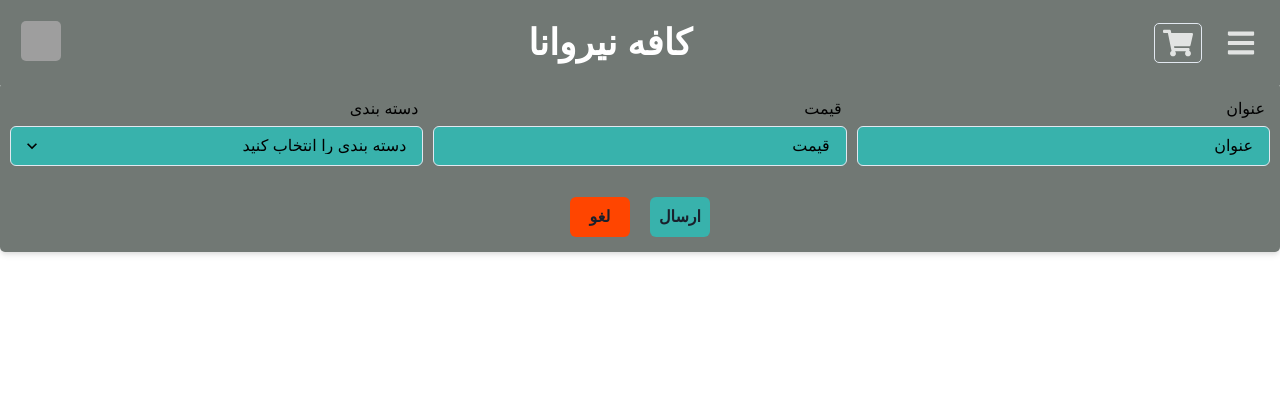
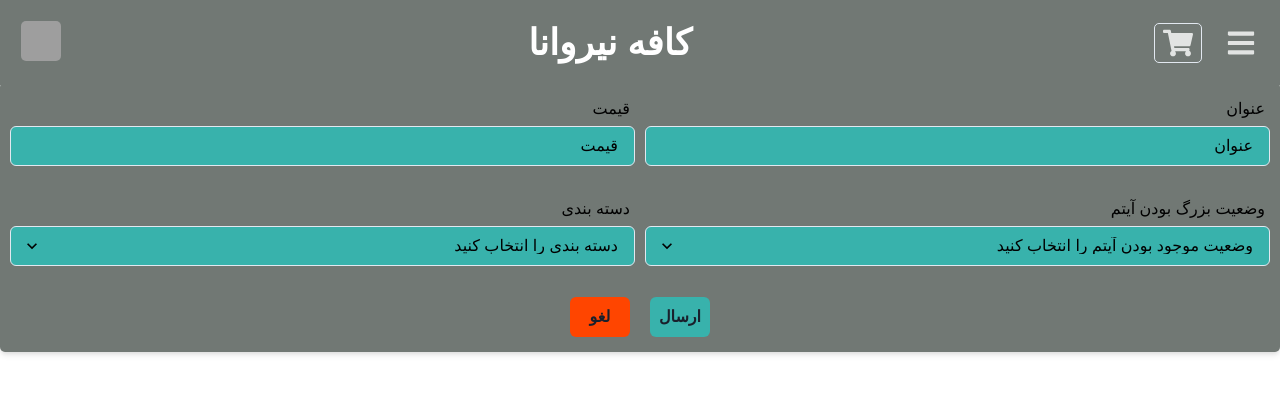
Before and after one commit to Farzad-Jafarpour/nirvana-next, a Next.js app: page /admin/extra/new in a window 1280 px wide. Shown: the top 394 px of the page. Built offline with nearby package versions, Linux system fonts and the light colour scheme; sample sign-in values are in the browser's storage; grey boxes are pictures that could not be loaded; a web font is replaced by a local one.

Commit message:
feat: added isEnable field to the extraForm

```diff
--- a/app/admin/extra/_components/ExtraForm.tsx
+++ b/app/admin/extra/_components/ExtraForm.tsx
@@ -1,22 +1,21 @@
 "use client";
+import { useRouter } from "next/navigation";
+import { useForm } from "react-hook-form";
 import { colorPalette } from "@/assets/constants";
 import { axiosInstance } from "@/services/apiClient";
-import { ExtraType } from "@/types/extra";
+import { ExtraItemType } from "@/types/extra";
 import {
-  VStack,
+  Box,
+  Button,
   Flex,
-  Box,
   FormControl,
+  FormErrorMessage,
   FormLabel,
   Input,
-  Button,
   Select,
-  FormErrorMessage,
   Spacer,
+  VStack,
 } from "@chakra-ui/react";
-import { useRouter } from "next/navigation";
-import React, { useState } from "react";
-import { useForm } from "react-hook-form";
 
 const styles = {
   container: {
@@ -69,29 +68,38 @@ const styles = {
   },
 };
 
+const valueAsBoolean = (value: string) => value === "true";
+
 type Inputs = {
   category: string;
   price: number;
   title: string;
+  isEnable: string;
 };
 
-const ExtraForm = ({ extra }: { extra?: ExtraType }) => {
+const ExtraForm = ({ extra }: { extra?: ExtraItemType }) => {
   const router = useRouter();
   const {
     handleSubmit,
     register,
     formState: { errors, isSubmitting },
   } = useForm<Inputs>();
-  const [title, setTitle] = useState("");
-  const [price, setPrice] = useState(0);
-  const [category, setCategory] = useState("");
 
   const onSubmit = handleSubmit(async (data: Inputs) => {
-    if (extra)
+    const payload = {
+      title: data.title,
+      price: data.price,
+      category: data.category,
+      isEnable: data.isEnable, // Ensure boolean type
+    };
+
+    if (extra) {
       await axiosInstance
-        .patch(`extra/${extra.id}`, data)
+        .patch(`extra/${extra.id}`, payload)
         .then((res) => res.data);
-    else await axiosInstance.post("extra", data).then((res) => res.data);
+    } else {
+      await axiosInstance.post("extra", payload).then((res) => res.data);
+    }
     router.push("/admin/extra");
   });
 
@@ -138,6 +146,34 @@ const ExtraForm = ({ extra }: { extra?: ExtraType }) => {
               </FormErrorMessage>
             </FormControl>
           </Box>
+        </Flex>
+        <Flex sx={styles.itemContainer}>
+          <Box sx={styles.item}>
+            <FormControl isInvalid={!!errors.isEnable}>
+              <FormLabel sx={styles.labels} htmlFor="isEnable">
+                وضعیت بزرگ بودن آیتم
+              </FormLabel>
+              <Select
+                id="isEnable"
+                placeholder="وضعیت موجود بودن آیتم را انتخاب کنید"
+                defaultValue={`${extra?.isEnable}`}
+                {...register("isEnable", {
+                  setValueAs: valueAsBoolean,
+                })}
+              >
+                <option style={styles.selectOptions} value="true">
+                  موجود است
+                </option>
+                <option style={styles.selectOptions} value="false">
+                  موجود نیست
+                </option>
+              </Select>
+
+              <FormErrorMessage>
+                {errors.isEnable && errors.isEnable.message}
+              </FormErrorMessage>
+            </FormControl>
+          </Box>
           <Spacer />
           <Box sx={styles.item}>
             <FormControl isInvalid={!!errors.category}>
@@ -163,7 +199,6 @@ const ExtraForm = ({ extra }: { extra?: ExtraType }) => {
             </FormControl>
           </Box>
         </Flex>
-
         <Box sx={styles.btnContainer}>
           <Button
             width="60px"
--- a/app/api/extra/[id]/route.ts
+++ b/app/api/extra/[id]/route.ts
@@ -7,7 +7,7 @@ export async function PATCH(
 ) {
   const body = await request.json();
 
-  const { title, price, category } = body;
+  const { title, price, category, isEnable } = body;
 
   const extraItemObj = await prisma.extraItem.findUnique({
     where: { id: parseInt(params.id) },
@@ -22,6 +22,7 @@ export async function PATCH(
       title,
       price,
       category,
+      isEnable,
     },
   });
   return NextResponse.json(updatedExtraItem);
```
